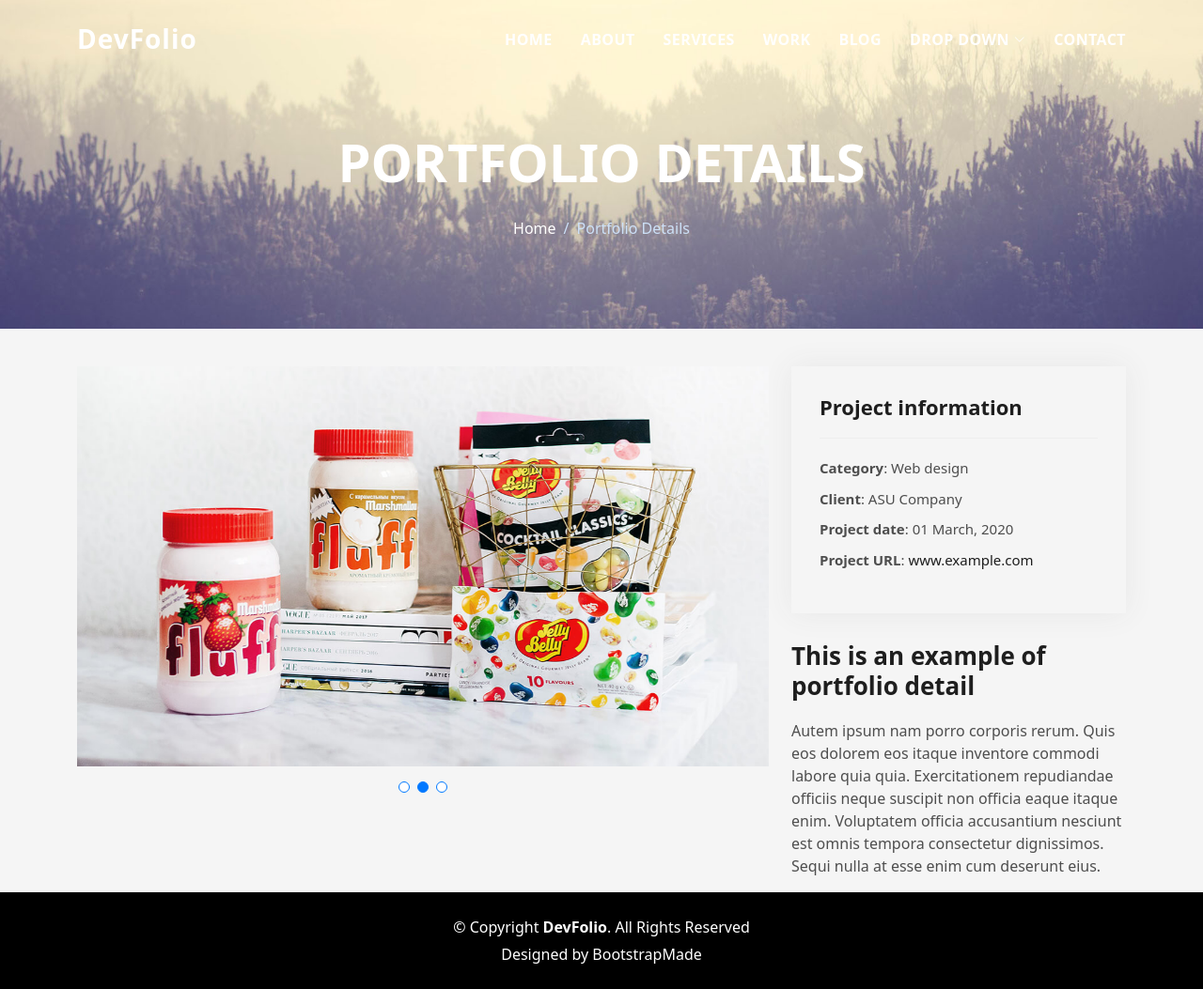
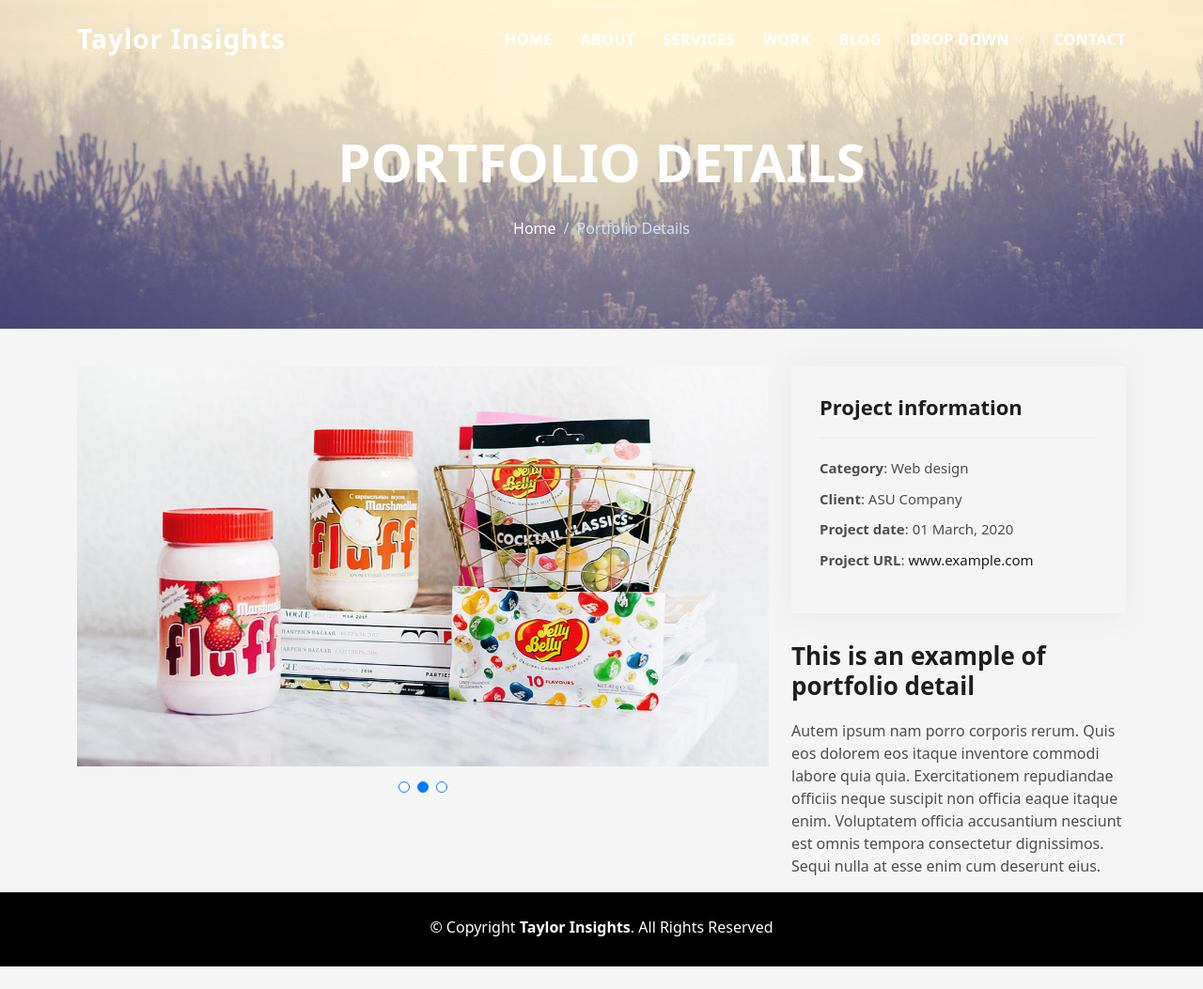
Before and after one commit to TaylorInsights/TaylorInsights.github.io, a plain HTML site: page portfolio-details.html in a window 1280 px wide. Shown: the whole page at 94% size. After the commit the page ends 1029 px from the top, so only its background shows below. Drawn offline with Linux system fonts and the light colour scheme.

Commit message:
devfolio to taylorinsights

```diff
--- a/portfolio-details.html
+++ b/portfolio-details.html
@@ -5,7 +5,7 @@
   <meta charset="utf-8">
   <meta content="width=device-width, initial-scale=1.0" name="viewport">
 
-  <title>DevFolio Bootstrap Portfolio Template - Portfolio Details</title>
+  <title>Taylor Insights - Data Analyst</title>
   <meta content="" name="description">
   <meta content="" name="keywords">
 
@@ -37,7 +37,7 @@
   <header id="header" class="fixed-top">
     <div class="container d-flex align-items-center justify-content-between">
 
-      <h1 class="logo"><a href="index.html">DevFolio</a></h1>
+      <h1 class="logo"><a href="index.html">Taylor Insights</a></h1>
       <!-- Uncomment below if you prefer to use an image logo -->
       <!-- <a href="index.html" class="logo"><img src="assets/img/logo.png" alt="" class="img-fluid"></a>-->
 
@@ -150,7 +150,7 @@
       <div class="row">
         <div class="col-sm-12">
           <div class="copyright-box">
-            <p class="copyright">&copy; Copyright <strong>DevFolio</strong>. All Rights Reserved</p>
+            <p class="copyright">&copy; Copyright <strong>Taylor Insights</strong>. All Rights Reserved</p>
             <div class="credits">
               <!--
               All the links in the footer should remain intact.
@@ -158,7 +158,6 @@
               Licensing information: https://bootstrapmade.com/license/
               Purchase the pro version with working PHP/AJAX contact form: https://bootstrapmade.com/buy/?theme=DevFolio
             -->
-              Designed by <a href="https://bootstrapmade.com/">BootstrapMade</a>
             </div>
           </div>
         </div>
```
